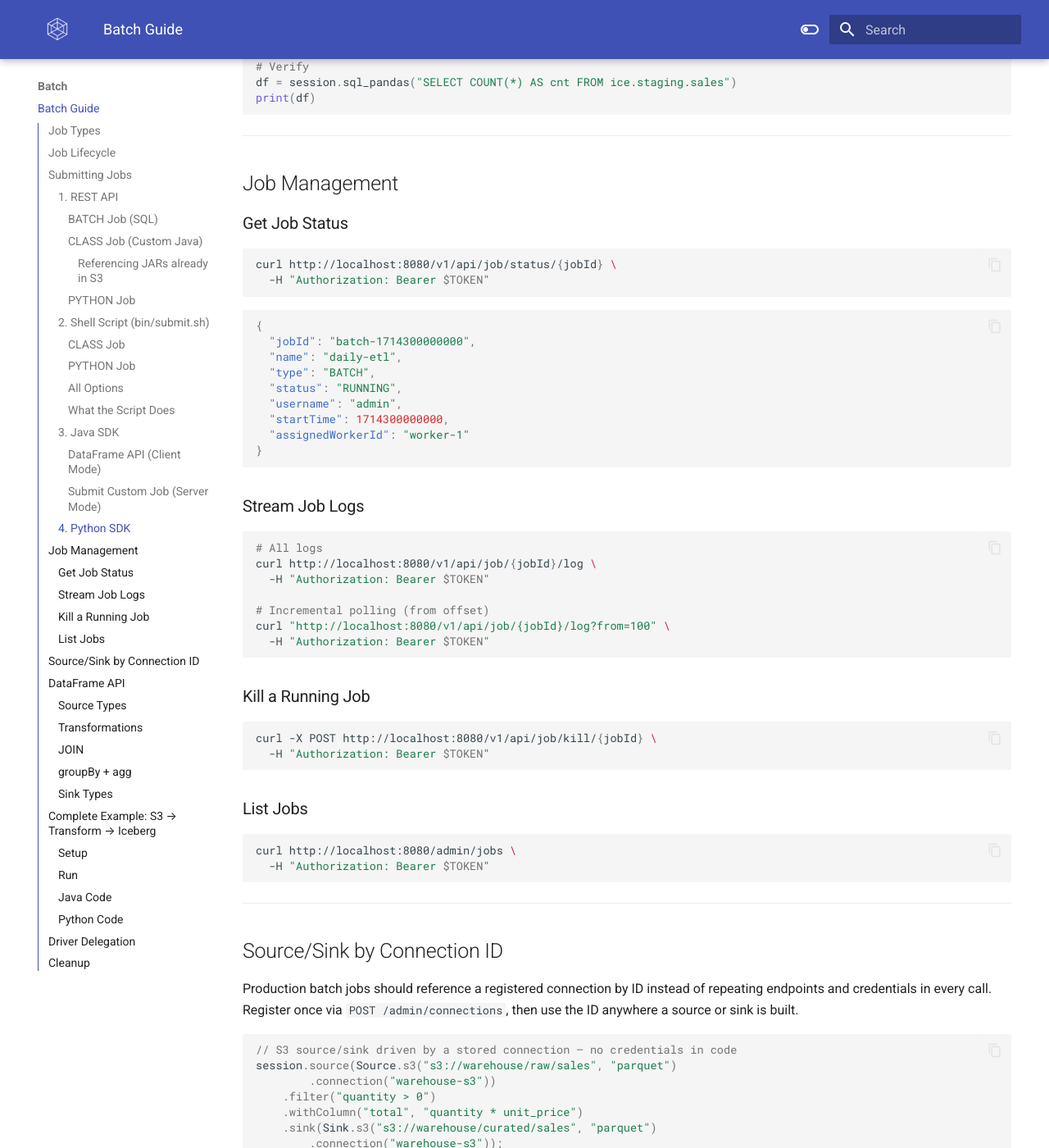
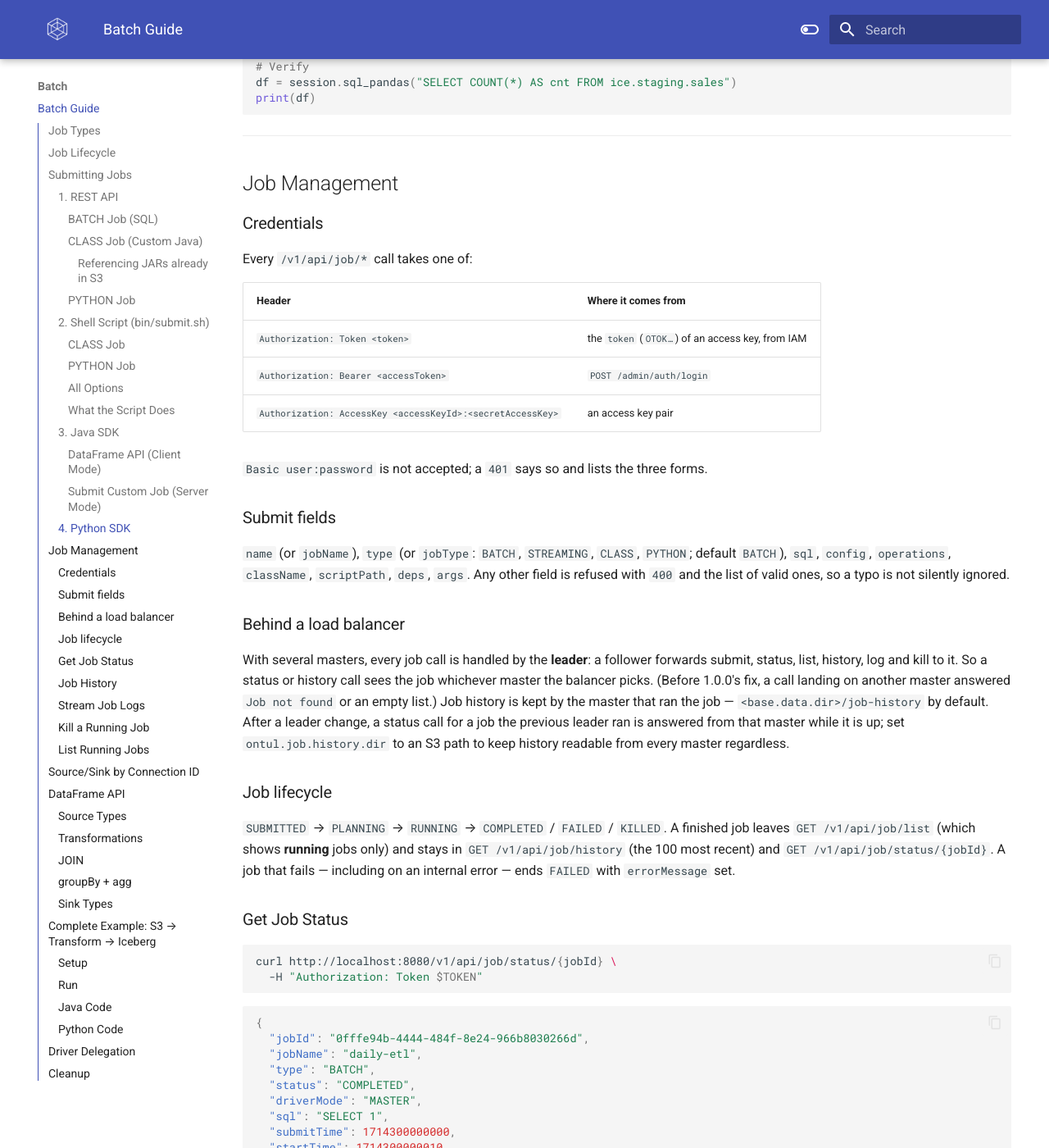
Before and after one commit to cloudcheflabs/ontul-docs, an MkDocs documentation site: the page built from docs/batch/guide.md, in a window 1280 px wide and 1400 px high, scrolled down 6140 px. Shown: the whole window at 82% size. Built offline with MkDocs 1.6.1 and Material for MkDocs 9.7.7, drawn with Linux system fonts in a browser that asks for light colours; the version menu is left out; some of the changed text lies outside the part shown.

Commit message:
docs(jobs): credentials, submit fields, lifecycle, history, and behaviour behind a load balancer
Co-Authored-By: Claude Opus 5.5 <noreply@anthropic.com>

````diff
--- a/docs/batch/guide.md
+++ b/docs/batch/guide.md
@@ -290,23 +290,58 @@ print(df)
 
 ## Job Management
 
+### Credentials
+
+Every `/v1/api/job/*` call takes one of:
+
+| Header | Where it comes from |
+|---|---|
+| `Authorization: Token <token>` | the `token` (`OTOK…`) of an access key, from IAM |
+| `Authorization: Bearer <accessToken>` | `POST /admin/auth/login` |
+| `Authorization: AccessKey <accessKeyId>:<secretAccessKey>` | an access key pair |
+
+`Basic user:password` is not accepted; a `401` says so and lists the three forms.
+
+### Submit fields
+
+`name` (or `jobName`), `type` (or `jobType`: `BATCH`, `STREAMING`, `CLASS`, `PYTHON`; default `BATCH`), `sql`, `config`, `operations`, `className`, `scriptPath`, `deps`, `args`. Any other field is refused with `400` and the list of valid ones, so a typo is not silently ignored.
+
+### Behind a load balancer
+
+With several masters, every job call is handled by the **leader**: a follower forwards submit, status, list, history, log and kill to it. So a status or history call sees the job whichever master the balancer picks. (Before 1.0.0's fix, a call landing on another master answered `Job not found` or an empty list.) Job history is kept by the master that ran the job — `<base.data.dir>/job-history` by default. After a leader change, a status call for a job the previous leader ran is answered from that master while it is up; set `ontul.job.history.dir` to an S3 path to keep history readable from every master regardless.
+
+### Job lifecycle
+
+`SUBMITTED` → `PLANNING` → `RUNNING` → `COMPLETED` / `FAILED` / `KILLED`. A finished job leaves `GET /v1/api/job/list` (which shows **running** jobs only) and stays in `GET /v1/api/job/history` (the 100 most recent) and `GET /v1/api/job/status/{jobId}`. A job that fails — including on an internal error — ends `FAILED` with `errorMessage` set.
+
 ### Get Job Status
 
 ```bash
 curl http://localhost:8080/v1/api/job/status/{jobId} \
-  -H "Authorization: Bearer $TOKEN"
+  -H "Authorization: Token $TOKEN"
 ```
 
 ```json
 {
-  "jobId": "batch-1714300000000",
-  "name": "daily-etl",
+  "jobId": "0fffe94b-4444-484f-8e24-966b8030266d",
+  "jobName": "daily-etl",
   "type": "BATCH",
-  "status": "RUNNING",
-  "username": "admin",
-  "startTime": 1714300000000,
-  "assignedWorkerId": "worker-1"
+  "status": "COMPLETED",
+  "driverMode": "MASTER",
+  "sql": "SELECT 1",
+  "submitTime": 1714300000000,
+  "startTime": 1714300000010,
+  "endTime": 1714300000450,
+  "errorMessage": null,
+  "assignedWorkerId": null
 }
+```
+
+### Job History
+
+```bash
+curl http://localhost:8080/v1/api/job/history \
+  -H "Authorization: Token $TOKEN"
 ```
 
 ### Stream Job Logs
@@ -328,11 +363,11 @@ curl -X POST http://localhost:8080/v1/api/job/kill/{jobId} \
   -H "Authorization: Bearer $TOKEN"
 ```
 
-### List Jobs
+### List Running Jobs
 
 ```bash
-curl http://localhost:8080/admin/jobs \
-  -H "Authorization: Bearer $TOKEN"
+curl http://localhost:8080/v1/api/job/list \
+  -H "Authorization: Token $TOKEN"
 ```
 
 ---
````
